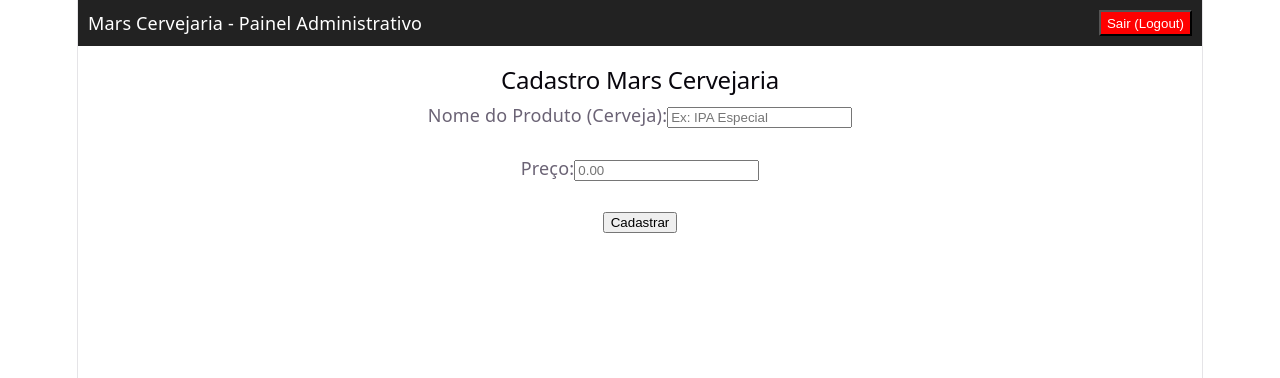
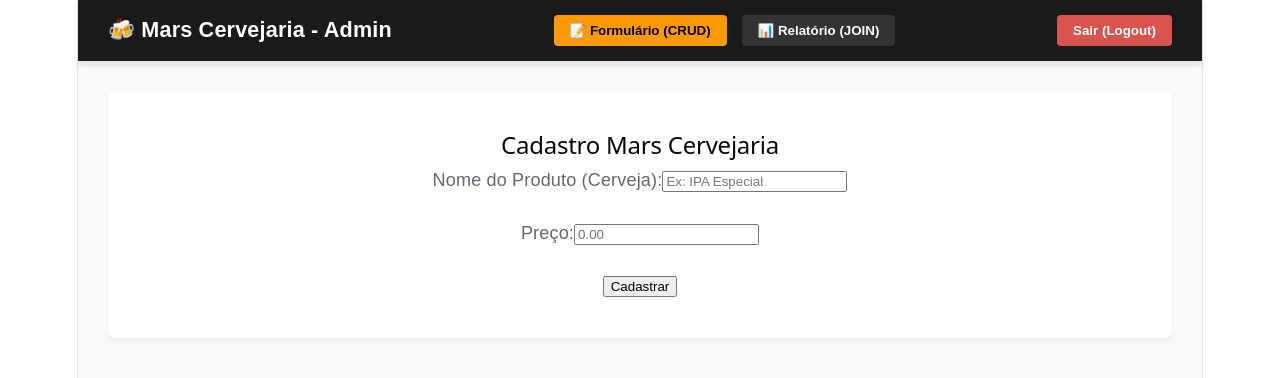
Before and after one commit to Jonathasf-s/ReactProjetoCervejaria, a React app in the folder frontend/: page / in a window 1280 px wide. Both pictures are taken after typing "name@example.com", "Sample123" into the empty fields and a click on the button "Entrar". Shown: the top 378 px of the page. Built offline with nearby package versions, Linux system fonts and the light colour scheme; the HTML template or start-up script is replaced by a standard one.

Commit message:
Feat: botao para visualizar o Relatorio

```diff
--- a/frontend/src/App.jsx
+++ b/frontend/src/App.jsx
@@ -1,33 +1,106 @@
-import React, { useContext } from 'react';
+import React, { useContext, useState } from 'react';
 import { AuthProvider, AuthContext } from './context/AuthContext';
 import Login from './pages/Login/Login';
 import Formulario from './pages/Formulario/Formulario';
+import Relatorio from './pages/Relatorio/Relatorio'; // Importando seu relatório com JOIN
 
 function ConteudoDoSistema() {
   const { logado, sair } = useContext(AuthContext);
 
-  // 🔒 BLOQUEIO DAS TELAS: Se não estiver logado, obriga a ver a tela de Login
+  // Estado que controla qual tela está ativa na tela do usuário
+  const [telaAtiva, setTelaAtiva] = useState('formulario');
+
+  // 🔒 BLOQUEIO DAS TELAS: Se não estiver logado, obriga a ficar na tela de Login
   if (!logado) {
     return <Login />;
   }
 
-  // Se estiver logado, mostra o CRUD e o botão de Logout
   return (
-    <div>
-      <header style={{ padding: '10px', background: '#222', color: '#fff', display: 'flex', justifyContent: 'space-between' }}>
-        <span>Mars Cervejaria - Painel Administrativo</span>
-        <button onClick={sair} style={{ background: 'red', color: 'white' }}>Sair (Logout)</button>
+    <div style={{ fontFamily: 'Arial, sans-serif', minHeight: '100vh', backgroundColor: '#f9f9f9' }}>
+
+      {/* 🧭 BARRA DE NAVEGAÇÃO SUPERIOR */}
+      <header style={{
+        padding: '15px 30px',
+        background: '#1a1a1a',
+        color: '#fff',
+        display: 'flex',
+        justifyContent: 'space-between',
+        alignItems: 'center',
+        boxShadow: '0 4px 6px rgba(0,0,0,0.1)'
+      }}>
+        <span style={{ fontSize: '1.2rem', fontWeight: 'bold' }}>🍻 Mars Cervejaria - Admin</span>
+
+        {/* Menu de Botões para alternar entre as telas */}
+        <nav style={{ display: 'flex', gap: '15px' }}>
+          <button
+            onClick={() => setTelaAtiva('formulario')}
+            style={{
+              padding: '8px 16px',
+              background: telaAtiva === 'formulario' ? '#ff9900' : '#333',
+              color: telaAtiva === 'formulario' ? '#000' : '#fff',
+              border: 'none',
+              borderRadius: '4px',
+              fontWeight: 'bold',
+              cursor: 'pointer',
+              transition: 'all 0.2s'
+            }}
+          >
+            📝 Formulário (CRUD)
+          </button>
+
+          <button
+            onClick={() => setTelaAtiva('relatorio')}
+            style={{
+              padding: '8px 16px',
+              background: telaAtiva === 'relatorio' ? '#ff9900' : '#333',
+              color: telaAtiva === 'relatorio' ? '#000' : '#fff',
+              border: 'none',
+              borderRadius: '4px',
+              fontWeight: 'bold',
+              cursor: 'pointer',
+              transition: 'all 0.2s'
+            }}
+          >
+            📊 Relatório (JOIN)
+          </button>
+        </nav>
+
+        {/* Botão de Logout Funcional */}
+        <button
+          onClick={sair}
+          style={{
+            background: '#d9534f',
+            color: 'white',
+            border: 'none',
+            padding: '8px 16px',
+            borderRadius: '4px',
+            cursor: 'pointer',
+            fontWeight: 'bold'
+          }}
+        >
+          Sair (Logout)
+        </button>
       </header>
 
-      <main>
-        {/* Sua tela de CRUD/Formulário protegida */}
-        <Formulario />
+      {/* 🖥️ RENDERIZAÇÃO CONDICIONAL DA TELA */}
+      <main style={{ padding: '30px' }}>
+        {telaAtiva === 'formulario' && (
+          <div style={{ background: '#fff', padding: '20px', borderRadius: '8px', boxShadow: '0 2px 4px rgba(0,0,0,0.05)' }}>
+            <Formulario />
+          </div>
+        )}
+
+        {telaAtiva === 'relatorio' && (
+          <div style={{ background: '#fff', padding: '20px', borderRadius: '8px', boxShadow: '0 2px 4px rgba(0,0,0,0.05)' }}>
+            <Relatorio />
+          </div>
+        )}
       </main>
     </div>
   );
 }
 
-// O App precisa estar envolvido pelo AuthProvider para a central funcionar
+// O App principal envolve todo o sistema com a nossa central de autenticação
 function App() {
   return (
     <AuthProvider>
--- a/frontend/src/pages/Relatorio/Relatorio.jsx
+++ b/frontend/src/pages/Relatorio/Relatorio.jsx
@@ -0,0 +1,73 @@
+import React, { useState, useEffect } from 'react';
+
+function Relatorio() {
+  const [relatorioDados, setRelatorioDados] = useState([]);
+
+  useEffect(() => {
+    // Le os itens do localStorege
+    const pedidos = JSON.parse(localStorage.getItem('mars_pedidos')) || [];
+    const clientes = JSON.parse(localStorage.getItem('mars_clientes')) || [];
+    const cervejas = JSON.parse(localStorage.getItem('mars_cervejas')) || [];
+
+    // usando o comando .find() ele procura os itens
+    const dadosCruzados = pedidos.map((pedido) => {
+      // procura quem fez o pedido
+      const clienteEncontrado = clientes.find(c => String(c.id) === String(pedido.clienteId));
+
+      // Procura o produto comprado
+      const cervejaEncontrada = cervejas.find(cerv => String(cerv.id) === String(pedido.cervejaId));
+
+      //Calcula o valor e quantidade do pedido
+      const precoCerveja = cervejaEncontrada ? Number(cervejaEncontrada.preco) : 0;
+      const valorTotalItem = precoCerveja * Number(pedido.quantidade);
+
+      // Faz o Join
+      return {
+        id: pedido.id,
+        nomeCliente: clienteEncontrado ? clienteEncontrado.nome : 'Cliente não encontrado',
+        nomeCerveja: cervejaEncontrada ? cervejaEncontrada.nome : 'Cerveja não encontrada',
+        quantidade: pedido.quantidade,
+        valorTotal: valorTotalItem.toFixed(2)
+      };
+    });
+
+    // Arualiza o STATUS
+    setRelatorioDados(dadosCruzados);
+  }, []);
+
+  return (
+    <div style={{ padding: '20px' }}>
+      <h2>📊 Relatório de Vendas — Mars Cervejaria</h2>
+      <p>Este relatório realiza um <strong>JOIN simulado</strong> cruzando as tabelas de Pedidos, Clientes e Cervejas.</p>
+
+      {relatorioDados.length === 0 ? (
+        <p>Nenhum pedido realizado até o momento.</p>
+      ) : (
+        <table border="1" cellPadding="10" style={{ width: '100%', borderCollapse: 'collapse', marginTop: '20px' }}>
+          <thead>
+            <tr style={{ backgroundColor: '#222', color: '#fff' }}>
+              <th>ID Pedido</th>
+              <th>Cliente</th>
+              <th>Cerveja</th>
+              <th>Quantidade</th>
+              <th>Total da Venda (R$)</th>
+            </tr>
+          </thead>
+          <tbody>
+            {relatorioDados.map((item) => (
+              <tr key={item.id}>
+                <td>{item.id}</td>
+                <td>{item.nomeCliente}</td>
+                <td>{item.nomeCerveja}</td>
+                <td>{item.quantidade}x</td>
+                <td>R$ {item.valorTotal}</td>
+              </tr>
+            ))}
+          </tbody>
+        </table>
+      )}
+    </div>
+  );
+}
+
+export default Relatorio;
```
Also changed, not shown: frontend/src/context/AuthContext.jsx (+4 -4 lines).
